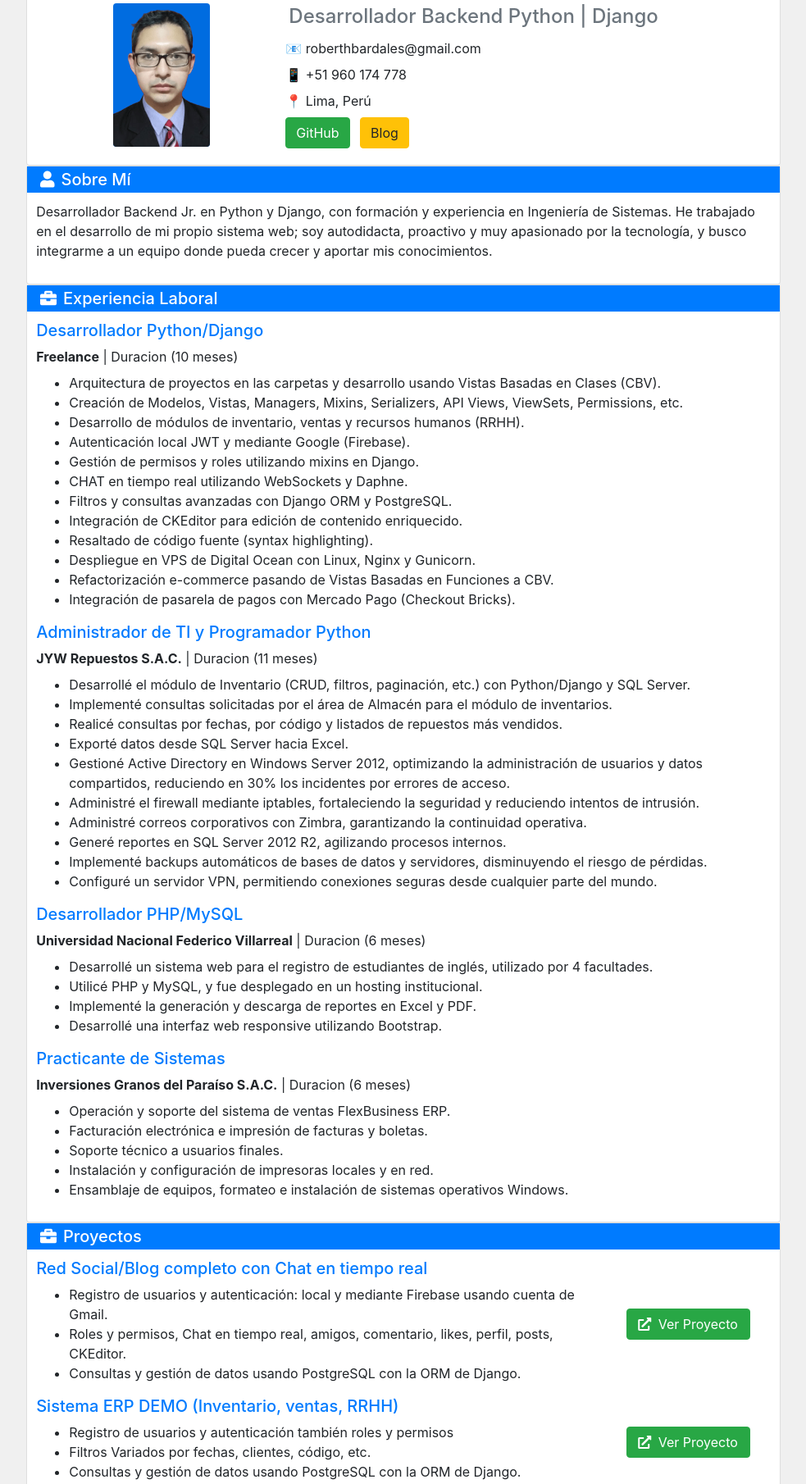
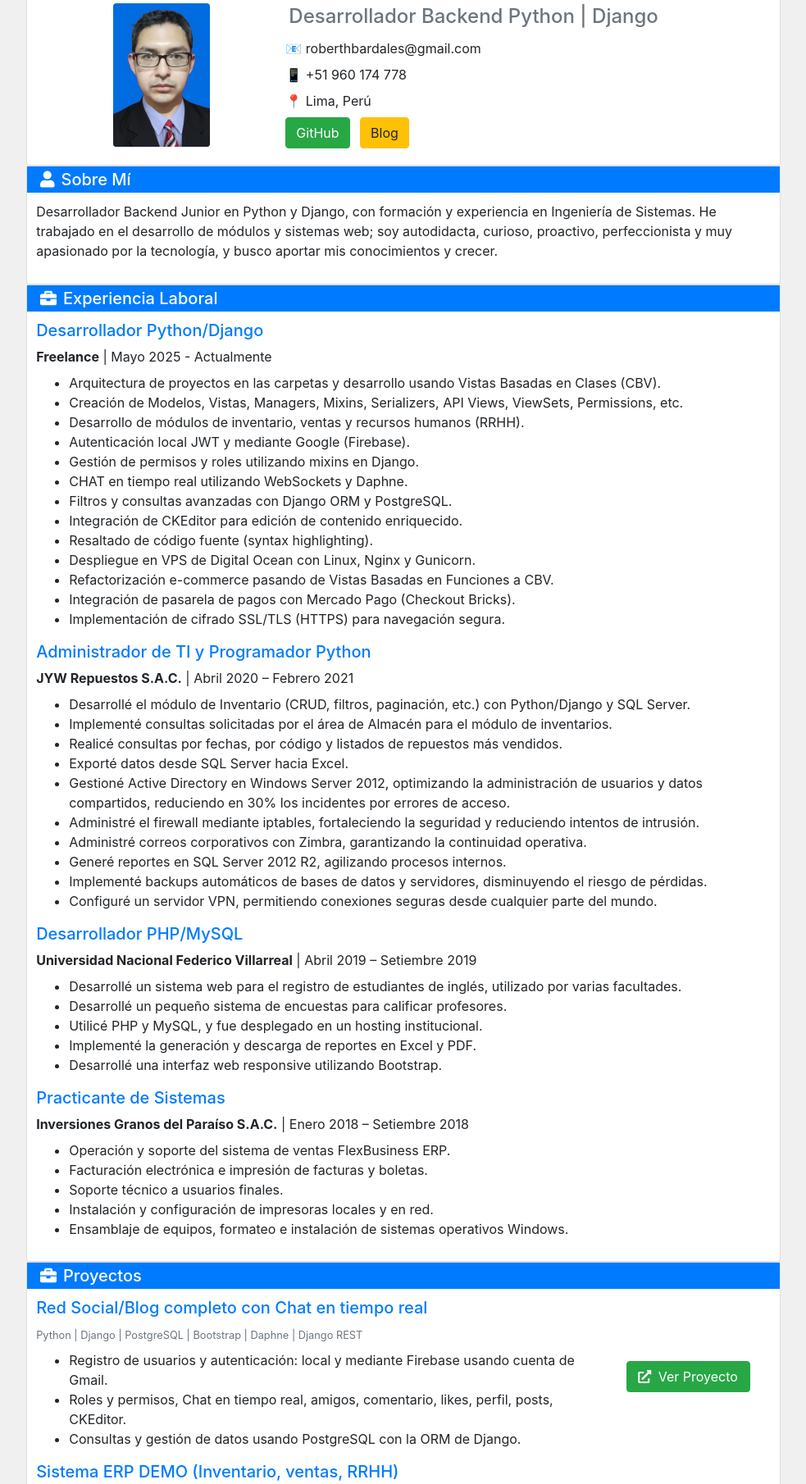
Before and after one commit to roberthbardales/blog2025, a Django app: template templates/home/about_me.html in a window 1280 px wide. Shown: the part 147-1957 px from the top of the page at 82% size, without its empty margins (148-1131 px from the left). Run offline with Django 3.2, Linux system fonts and the light colour scheme; the template is opened without the code that fills it, so the values that code supplies are empty; some libraries are stand-ins or nearby versions.

Commit message:
mejoras visuales y correciones

```diff
--- a/templates/home/about_me.html
+++ b/templates/home/about_me.html
@@ -132,8 +132,11 @@
                 </div>
                 <div class="card-body">
                     <p class="text">
-                        Desarrollador Backend Jr. en Python y Django, con formación y experiencia en Ingeniería de Sistemas. He trabajado en el desarrollo de mi propio sistema web; soy autodidacta, proactivo y muy apasionado por la tecnología, y busco integrarme a un equipo donde pueda crecer y aportar mis conocimientos.
+Desarrollador Backend Junior en Python y Django, con formación y experiencia en Ingeniería de Sistemas. He
+trabajado en el desarrollo de módulos y sistemas web; soy autodidacta, curioso, proactivo, perfeccionista y
+muy apasionado por la tecnología, y busco aportar mis conocimientos y crecer.
                     </p>
+
                 </div>
             </div>
 
@@ -148,7 +151,7 @@
                         <h5 class="text-primary mb-2">Desarrollador Python/Django</h5>
                         <p class="mb-2">
                             <strong>Freelance</strong> |
-                            <span class="text">Duracion (10 meses)</span>
+                            <span class="text">Mayo 2025 - Actualmente</span>
                         </p>
                             <ul class="text">
     <li>Arquitectura de proyectos en las carpetas y desarrollo usando Vistas Basadas en Clases (CBV).</li>
@@ -163,6 +166,7 @@
     <li>Despliegue en VPS de Digital Ocean con Linux, Nginx y Gunicorn.</li>
     <li>Refactorización e-commerce pasando de Vistas Basadas en Funciones a CBV.</li>
     <li>Integración de pasarela de pagos con Mercado Pago (Checkout Bricks).</li>
+    <li>Implementación de cifrado SSL/TLS (HTTPS) para navegación segura.</li>
 </ul>
                     </div>
 
@@ -170,7 +174,7 @@
                         <h5 class="text-primary mb-2">Administrador de TI y Programador Python</h5>
                         <p class="mb-2">
                             <strong>JYW Repuestos S.A.C.</strong> |
-                            <span class="text">Duracion (11 meses)</span>
+                            <span class="text">Abril 2020 – Febrero 2021</span>
                         </p>
                     <ul class="text">
                         <li>Desarrollé el módulo de Inventario (CRUD, filtros, paginación, etc.) con Python/Django y SQL Server.</li>
@@ -190,10 +194,11 @@
                         <h5 class="text-primary mb-2">Desarrollador PHP/MySQL</h5>
                         <p class="mb-2">
                             <strong>Universidad Nacional Federico Villarreal</strong> |
-                            <span class="text">Duracion (6 meses)</span>
+                            <span class="text">Abril 2019 – Setiembre 2019</span>
                         </p>
                         <ul class="text">
-                            <li>Desarrollé un sistema web para el registro de estudiantes de inglés, utilizado por 4 facultades.</li>
+                            <li>Desarrollé un sistema web para el registro de estudiantes de inglés, utilizado por varias facultades.</li>
+                            <li>Desarrollé un pequeño sistema de encuestas para calificar profesores.</li>
                             <li>Utilicé PHP y MySQL, y fue desplegado en un hosting institucional.</li>
                             <li>Implementé la generación y descarga de reportes en Excel y PDF.</li>
                             <li>Desarrollé una interfaz web responsive utilizando Bootstrap.</li>
@@ -204,7 +209,7 @@
                         <h5 class="text-primary mb-2">Practicante de Sistemas</h5>
                         <p class="mb-2">
                             <strong>Inversiones Granos del Paraíso S.A.C.</strong> |
-                            <span class="text">Duracion (6 meses)</span>
+                            <span class="text">Enero 2018 – Setiembre 2018</span>
                         </p>
                         <ul class="text">
                             <li>Operación y soporte del sistema de ventas FlexBusiness ERP.</li>
@@ -229,7 +234,7 @@
                             <div class="timeline-item">
                                 <h5 class="text-primary mb-2">Red Social/Blog completo con Chat en tiempo real</h5>
                                 <p class="mb-2">
-
+                                    <small class="text-muted">Python | Django | PostgreSQL | Bootstrap | Daphne | Django REST</small>
                                 </p>
                                 <ul class="text">
                                     <li>Registro de usuarios y autenticación: local y mediante Firebase usando cuenta de Gmail.</li>
@@ -253,7 +258,7 @@
                             <div class="col-md-9">
                                 <h5 class="text-primary mb-2">Sistema ERP DEMO (Inventario, ventas, RRHH)</h5>
                                 <p class="mb-2">
-
+                                    <small class="text-muted">Python | Django | PostgreSQL | Bootstrap</small>
                                 </p>
                                 <ul class="text">
                                     <li>Registro de usuarios y autenticación también roles y permisos</li>
@@ -277,7 +282,7 @@
                             <div class="col-md-9">
                                 <h5 class="text-primary mb-2">Sistema ECOMMERCE con pasarela de pago</h5>
                                 <p class="mb-2">
-
+                                    <small class="text-muted">Python | Django | PostgreSQL | Bootstrap</small>
                                 </p>
                                 <ul class="text">
                                     <li>Refactorización pasando de PayPal a MERCADO PAGO (Checkout Bricks).</li>
@@ -315,7 +320,7 @@
                                 <div>
                                     <p class="mb-0"><strong>Ingeniería de Sistemas</strong></p>
                                     <p class="text mb-0">Universidad Nacional Federico Villarreal</p>
-
+                                    <p class="text mb-0"><small class="text-muted">2012 - 2017</small></p>
                                 </div>
                             </div>
 
@@ -323,9 +328,9 @@
                             <div class="info-group mb-3 d-flex align-items-center">
                                 <img src="/static/img/udemy.png" alt="Udemy">
                                 <div>
-                                    <p class="mb-0"><strong>Django y Django REST Framework</strong></p>
+                                    <p class="mb-0"><strong>Django REST Framework y React</strong></p>
                                     <p class="text mb-0">Udemy</p>
-
+                                    <p class="text mb-0"><small class="text-muted">2024</small></p>
                                 </div>
                             </div>
                         </div>
@@ -335,9 +340,9 @@
                             <div class="info-group mb-3 d-flex align-items-center">
                                 <img src="/static/img/uni.png" alt="Sistemas UNI">
                                 <div>
-                                    <p class="mb-0"><strong>PHP, Linux, SQL Server, Windows Server</strong></p>
+                                    <p class="mb-0"><strong>PHP, Linux, SQL Server, Windows Server, Excel</strong></p>
                                     <p class="text mb-0">SISTEMAS UNI</p>
-
+                                    <p class="text mb-0"><small class="text-muted">2015 - 2016</small></p>
                                 </div>
                             </div>
 
@@ -346,7 +351,7 @@
                                 <div>
                                     <p class="mb-0"><strong>CCNA Routing and Switching V.5</strong></p>
                                     <p class="text mb-0">CIBERTEC</p>
-
+                                    <p class="text mb-0"><small class="text-muted">2017</small></p>
                                 </div>
                             </div>
                         </div>
@@ -358,7 +363,6 @@
                                 <div>
                                     <p class="mb-0"><strong>Inglés Intermedio 3</strong></p>
                                     <p class="text mb-0">ICPNA</p>
-
                                 </div>
                             </div>
                         </div>
@@ -382,7 +386,8 @@
                         <span class="skill-badge">HTML/CSS</span>
                         <span class="skill-badge">Bootstrap</span>
                         <span class="skill-badge">Javascript</span>
-                        <span class="skill-badge">Vue.js</span>
+                        <span class="skill-badge">FastAPI</span>
+                        <span class="skill-badge">React js</span>
                     </div>
 
                     <div class="mb-3">
@@ -432,29 +437,6 @@
                 </div>
             </div>
 
-            <!-- Proyectos -->
-            <!-- <div class="card">
-                <div class="card-header bg-primary text-white">
-                    <h3 class="mb-0"><i class="fas fa-project-diagram mr-2"></i>Proyectos</h3>
-                </div>
-                <div class="card-body">
-                    <div class="info-group">
-                        <h5 class="text-primary mb-2">Blog Personal de Python / Django</h5>
-                        <p class="text mb-2">
-                            <i class="fas fa-calendar contact-icon"></i>Octubre 2022 - Diciembre 2022
-                        </p>
-                        <p class="text mb-2">
-                            Blog personal desarrollado con Python y Django, enfocado en temas de desarrollo web, PostgreSQL, seguridad informática y hacking ético.
-                        </p>
-                        <p class="mb-0">
-                            <a href="http://134.122.30.149/" target="_blank" class="badge badge-success">
-                                <i class="fas fa-external-link-alt"></i> Ver Proyecto
-                            </a>
-                        </p>
-                    </div>
-                </div>
-            </div> -->
-
         </div>
     </div>
 </div>
--- a/templates/home/index.html
+++ b/templates/home/index.html
@@ -565,9 +565,9 @@
 		<div class="card border-0 shadow-sm h-100 skill-card">
 			<div class="card-body text-center">
 				<div class="skill-icon">
-                    <i class="fas fa-cogs fa-3x mb-3 text-secondary"></i>
+					<i class="fab fa-react fa-3x mb-3 text-info"></i>
 				</div>
-                <h3 class="h5 font-weight-bold mb-2">Odoo</h3>
+				<h3 class="h5 font-weight-bold mb-2">React JS</h3>
 			</div>
 		</div>
     </div>
--- a/templates/home/portafolio.html
+++ b/templates/home/portafolio.html
@@ -272,7 +272,6 @@
                       <span class="badge badge-dark badge-custom mr-1 mb-1">Linux</span>
                     </div>
                 </div>
-                </div>
                 <div class="col-lg-4 text-center text-lg-right mt-3 mt-lg-0">
                   <a href="https://demo2026.duckdns.org/" target="_blank"
                      class="btn btn-success btn-md px-4 font-weight-bold shadow-sm rounded-pill transition-all">
```
Lines whose indentation alone changed are shown as unchanged.
